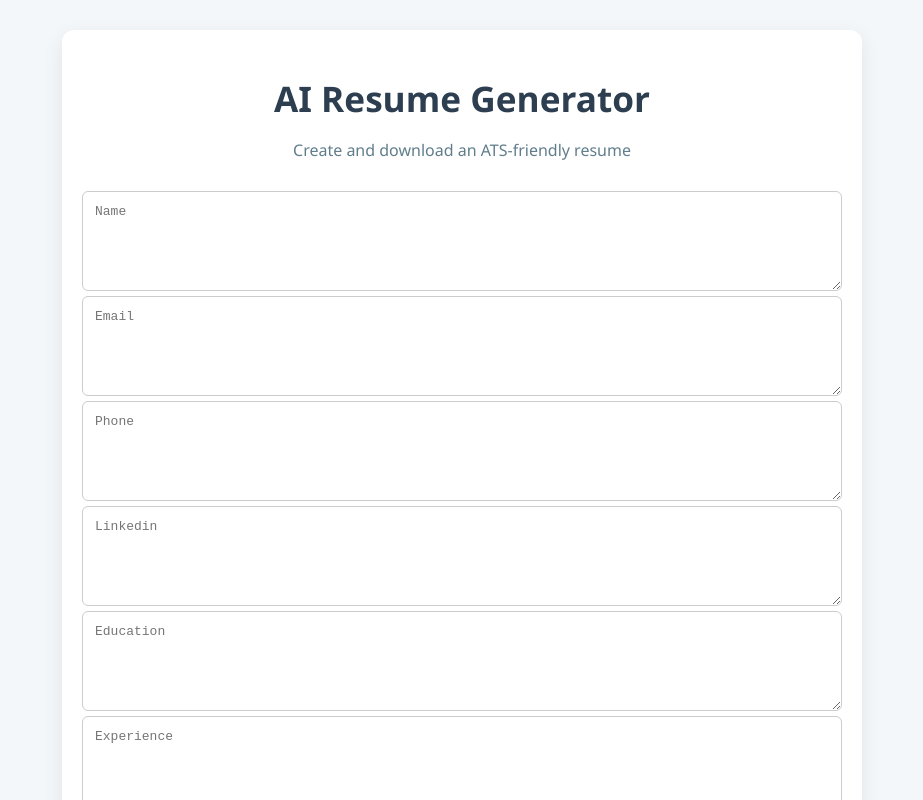
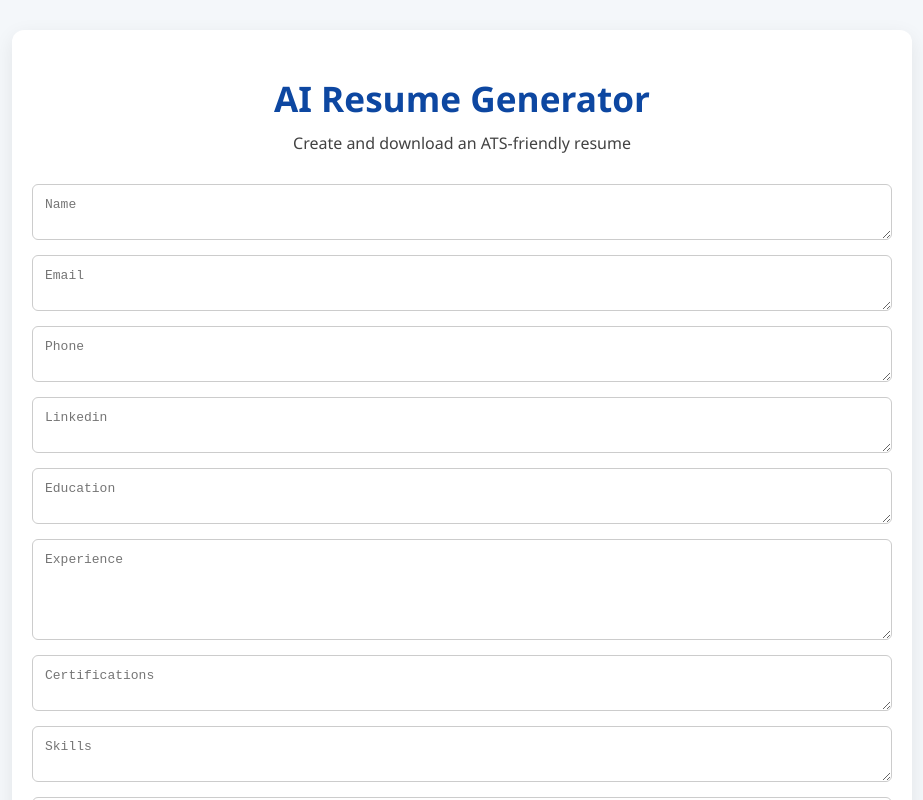
Before and after one commit to ebsenthil/front1, a React (Create React App) app: page / in a window 1280 px wide. Shown: the top 800 px of the page, without its empty margins (178-1101 px from the left). Built offline with nearby package versions, Linux system fonts and the light colour scheme.

Commit message:
Update App.css

```diff
--- a/src/App.css
+++ b/src/App.css
@@ -10,7 +10,7 @@ body {
 }
 
 .container {
-  max-width: 800px;
+  max-width: 900px;
   margin: 30px auto;
   padding: 20px;
   background: white;
@@ -21,18 +21,19 @@ body {
 h1 {
   text-align: center;
   font-size: 2.2em;
-  color: #2c3e50;
-  margin-bottom: 0.5em;
+  color: #0d47a1;
+  margin-bottom: 10px;
 }
 
 .subheading {
   text-align: center;
-  font-size: 1em;
-  color: #607d8b;
+  font-size: 16px;
+  color: #424242;
   margin-bottom: 30px;
 }
 
-form {
+.form,
+.editor-container {
   display: flex;
   flex-direction: column;
   gap: 15px;
@@ -46,11 +47,14 @@ textarea {
   border-radius: 6px;
   font-size: 1em;
   transition: border 0.3s;
+  resize: vertical;
 }
 
-textarea {
-  min-height: 100px;
-  resize: vertical;
+textarea.editor {
+  font-family: monospace;
+  min-height: 400px;
+  border: 1px solid #bbb;
+  background-color: #fdfdfd;
 }
 
 input:focus,
@@ -64,44 +68,33 @@ button {
   border: none;
   border-radius: 6px;
   font-size: 1em;
-  background-color: #3498db;
+  background-color: #1976d2;
   color: white;
   cursor: pointer;
   transition: background 0.3s;
 }
 
 button:hover {
-  background-color: #2980b9;
+  background-color: #1565c0;
 }
 
-.editor {
-  width: 100%;
-  margin-top: 20px;
-}
-
-.resume-preview {
-  width: 100%;
-  height: 70vh;
-  font-family: monospace;
-  font-size: 1em;
-  border: 1px solid #bbb;
-  padding: 15px;
-  border-radius: 6px;
-  background-color: #fdfdfd;
-  resize: vertical;
-}
-
-.btn-row {
-  margin-top: 20px;
-  display: flex;
-  gap: 15px;
-  justify-content: space-between;
+button:disabled {
+  background-color: #ccc;
+  cursor: not-allowed;
 }
 
 .download-btn {
   background-color: #2ecc71;
+  font-weight: bold;
 }
 
 .download-btn:hover {
   background-color: #27ae60;
 }
+
+.btn-row {
+  display: flex;
+  justify-content: space-between;
+  gap: 10px;
+  margin-top: 20px;
+}
```
